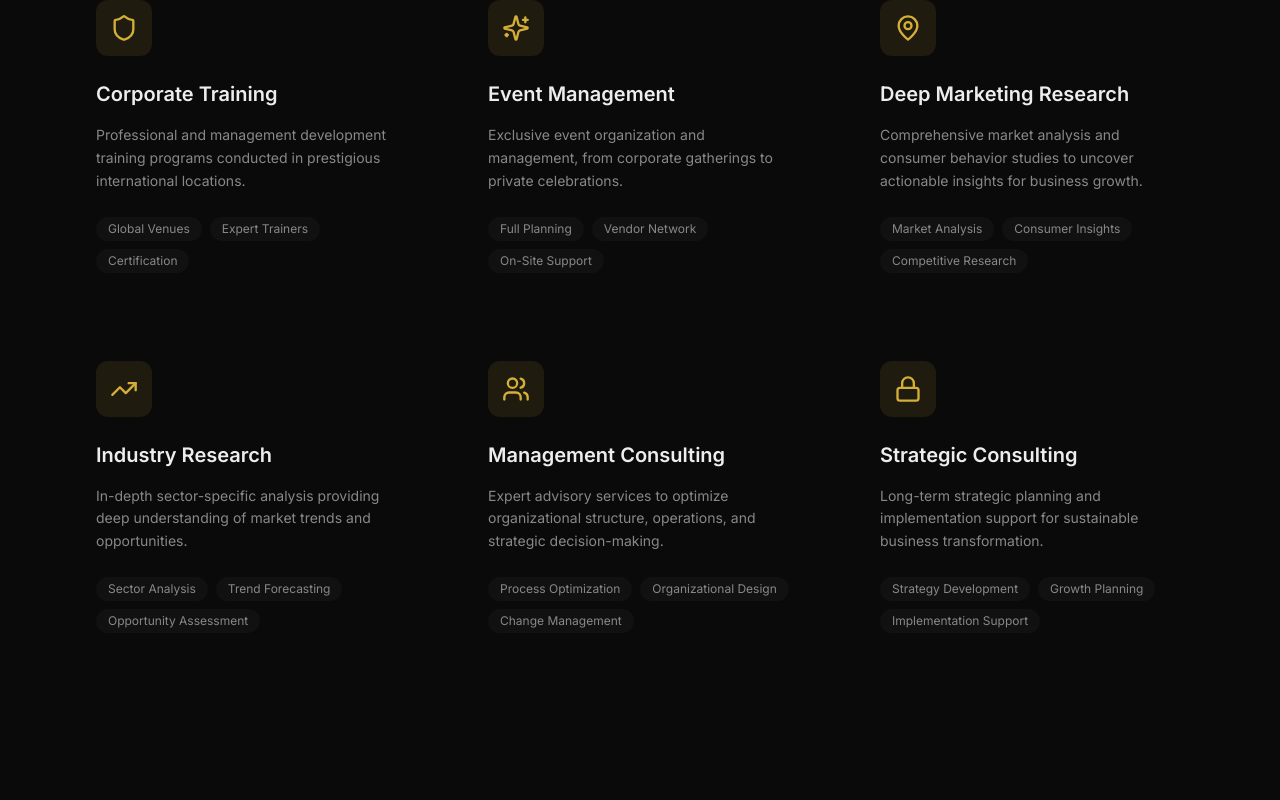
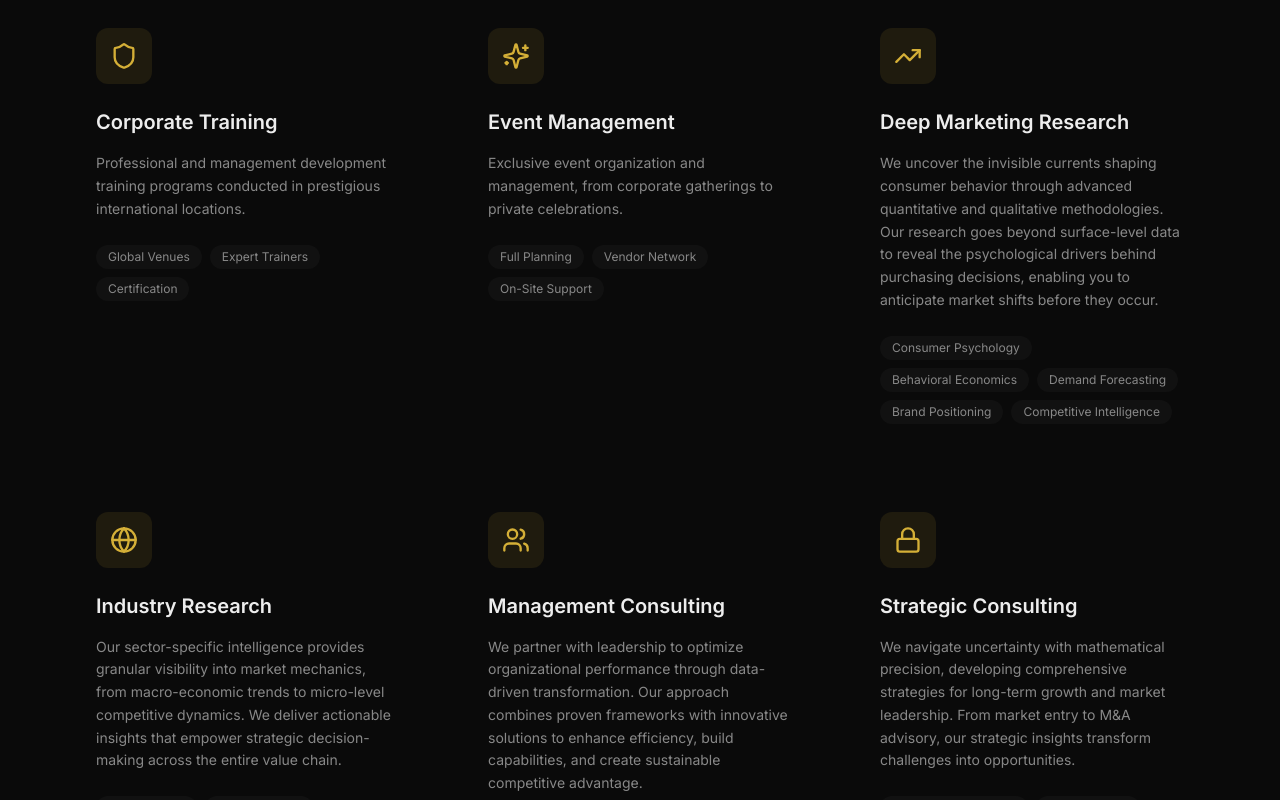
Before and after one commit to pzhusov/time-travel-club-website, a React (Vite) app in the folder time-travel-club/: page / in a window 1280 px wide. Shown: the part 2540-3340 px from the top of the page. Built offline with nearby package versions, Linux system fonts and the light colour scheme.

Commit message:
Message 373363732656253 - 1772706944

```diff
--- a/time-travel-club/src/App.tsx
+++ b/time-travel-club/src/App.tsx
@@ -479,7 +479,7 @@ function App() {
                 Our <span className="gradient-text">Services</span>
               </h2>
               <p className="text-[#888888] text-lg max-w-2xl mx-auto">
-                Comprehensive luxury travel solutions tailored to the discerning traveler
+                Premium consulting and luxury travel solutions for discerning clients seeking excellence
               </p>
             </div>
           </TextReveal>
@@ -517,28 +517,28 @@ function App() {
                 features: ['Full Planning', 'Vendor Network', 'On-Site Support']
               },
               {
-                icon: MapPin,
+                icon: TrendingUp,
                 title: 'Deep Marketing Research',
-                description: 'Comprehensive market analysis and consumer behavior studies to uncover actionable insights for business growth.',
-                features: ['Market Analysis', 'Consumer Insights', 'Competitive Research']
+                description: 'We uncover the invisible currents shaping consumer behavior through advanced quantitative and qualitative methodologies. Our research goes beyond surface-level data to reveal the psychological drivers behind purchasing decisions, enabling you to anticipate market shifts before they occur.',
+                features: ['Consumer Psychology', 'Behavioral Economics', 'Demand Forecasting', 'Brand Positioning', 'Competitive Intelligence']
               },
               {
-                icon: TrendingUp,
+                icon: Globe,
                 title: 'Industry Research',
-                description: 'In-depth sector-specific analysis providing deep understanding of market trends and opportunities.',
-                features: ['Sector Analysis', 'Trend Forecasting', 'Opportunity Assessment']
+                description: 'Our sector-specific intelligence provides granular visibility into market mechanics, from macro-economic trends to micro-level competitive dynamics. We deliver actionable insights that empower strategic decision-making across the entire value chain.',
+                features: ['Market Sizing', 'Trend Analysis', 'Supply Chain Intelligence', 'Regulatory Assessment', ' Opportunity Mapping']
               },
               {
                 icon: Users,
                 title: 'Management Consulting',
-                description: 'Expert advisory services to optimize organizational structure, operations, and strategic decision-making.',
-                features: ['Process Optimization', 'Organizational Design', 'Change Management']
+                description: 'We partner with leadership to optimize organizational performance through data-driven transformation. Our approach combines proven frameworks with innovative solutions to enhance efficiency, build capabilities, and create sustainable competitive advantage.',
+                features: ['Operational Excellence', 'Digital Transformation', 'Organizational Design', 'Change Management', 'Performance Optimization']
               },
               {
                 icon: Lock,
                 title: 'Strategic Consulting',
-                description: 'Long-term strategic planning and implementation support for sustainable business transformation.',
-                features: ['Strategy Development', 'Growth Planning', 'Implementation Support']
+                description: 'We navigate uncertainty with mathematical precision, developing comprehensive strategies for long-term growth and market leadership. From market entry to M&A advisory, our strategic insights transform challenges into opportunities.',
+                features: ['Market Entry Strategy', 'M&A Advisory', 'Corporate Restructuring', 'Growth Strategy', 'Risk Mitigation']
               }
             ].map((service, index) => (
               <TextReveal key={index} delay={index * 100}>
```
Also changed, not shown: 1 other file (tests, documents, lock files or other folders).
